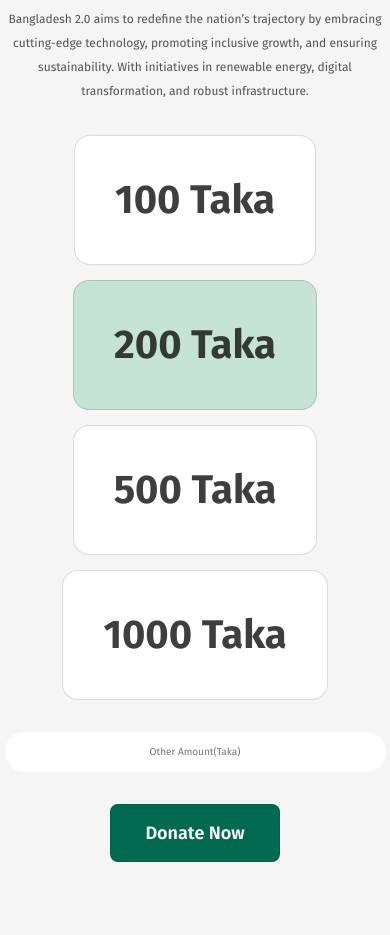
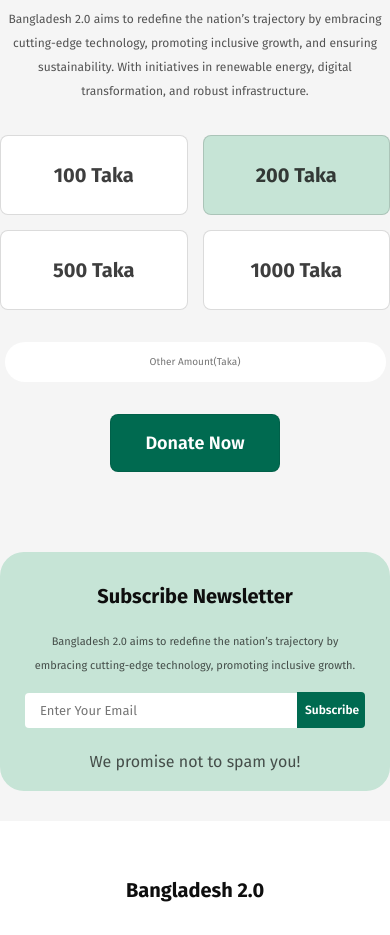
Before and after one commit to mdtanvirislamrakib/Assingment-1, a plain HTML site: page index.html in a window 390 px wide. Shown: the part 6980-7915 px from the top of the page. Drawn offline with Linux system fonts and the light colour scheme.

Commit message:
add display grid in donate section

```diff
--- a/style.css
+++ b/style.css
@@ -697,14 +697,19 @@ footer {
         width: 100%;
     }
     .donate-card {
-        align-items: center;
+        display: grid;
+        grid-template-columns: repeat(2, 1fr);
         gap: 15px;
         width: 100%;
-        flex-direction: column;
+    }
+    .donate-taka {
+        border-radius: 8px;
+        font-size: 20px;
+        padding: 15px;
+        text-align: center;
     }
     #money {
         width: 90%;
-        /* margin: 32px auto; */
         padding: 8px 15px;
         font-size: 10px;
     }
```
